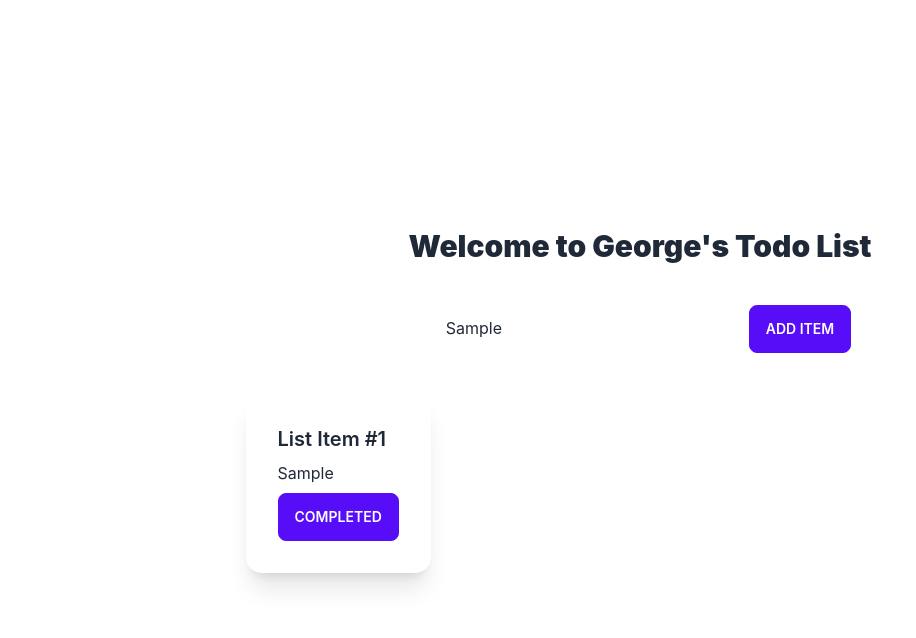
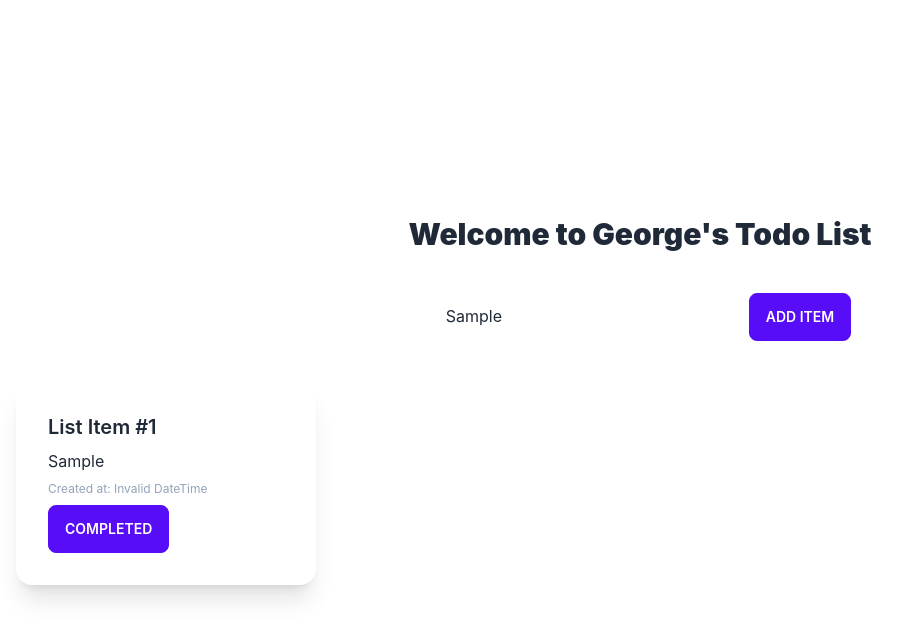
Before and after one commit to georgeyinxu/todo-list, a Next.js app: page / in a window 1280 px wide. Both pictures are taken after typing "Sample" into the empty fields and a click on the button "ADD ITEM". Shown: the top 638 px of the page, without its empty margins (0-916 px from the left). Built offline with nearby package versions, Linux system fonts and the light colour scheme; no server answers; the database is empty.

Commit message:
Added luxon

```diff
--- a/components/list-items.js
+++ b/components/list-items.js
@@ -1,3 +1,5 @@
+import { DateTime } from 'luxon';
+
 const CardItems = ({ items, handleCompletedTask }) => {
   return (
     <div className='grid grid-cols-4 gap-4 px-4 mt-10'>
@@ -7,7 +9,8 @@ const CardItems = ({ items, handleCompletedTask }) => {
           <div className='card-body'>
             <h2 className='card-title'>List Item #{i + 1}</h2>
             <p className='text-left'>{listItem.item}</p>
-            <div className='card-actions justify-end'>
+            <div className='card-actions flex justify-between items-center'>
+              <p className="text-left text-xs text-slate-400">Created at: {DateTime.fromISO(listItem.created_at).toFormat('yyyy LLL dd')}</p>
               <button className='btn btn-primary' onClick={() => handleCompletedTask(listItem.id)}>Completed</button>
             </div>
           </div>
--- a/package.json
+++ b/package.json
@@ -11,6 +11,7 @@
   "dependencies": {
     "@supabase/supabase-js": "^2.0.4",
     "daisyui": "^2.33.0",
+    "luxon": "^3.0.4",
     "next": "13.0.0",
     "react": "18.2.0",
     "react-dom": "18.2.0"
```
Also changed, not shown: 1 other file (tests, documents, lock files or other folders).
